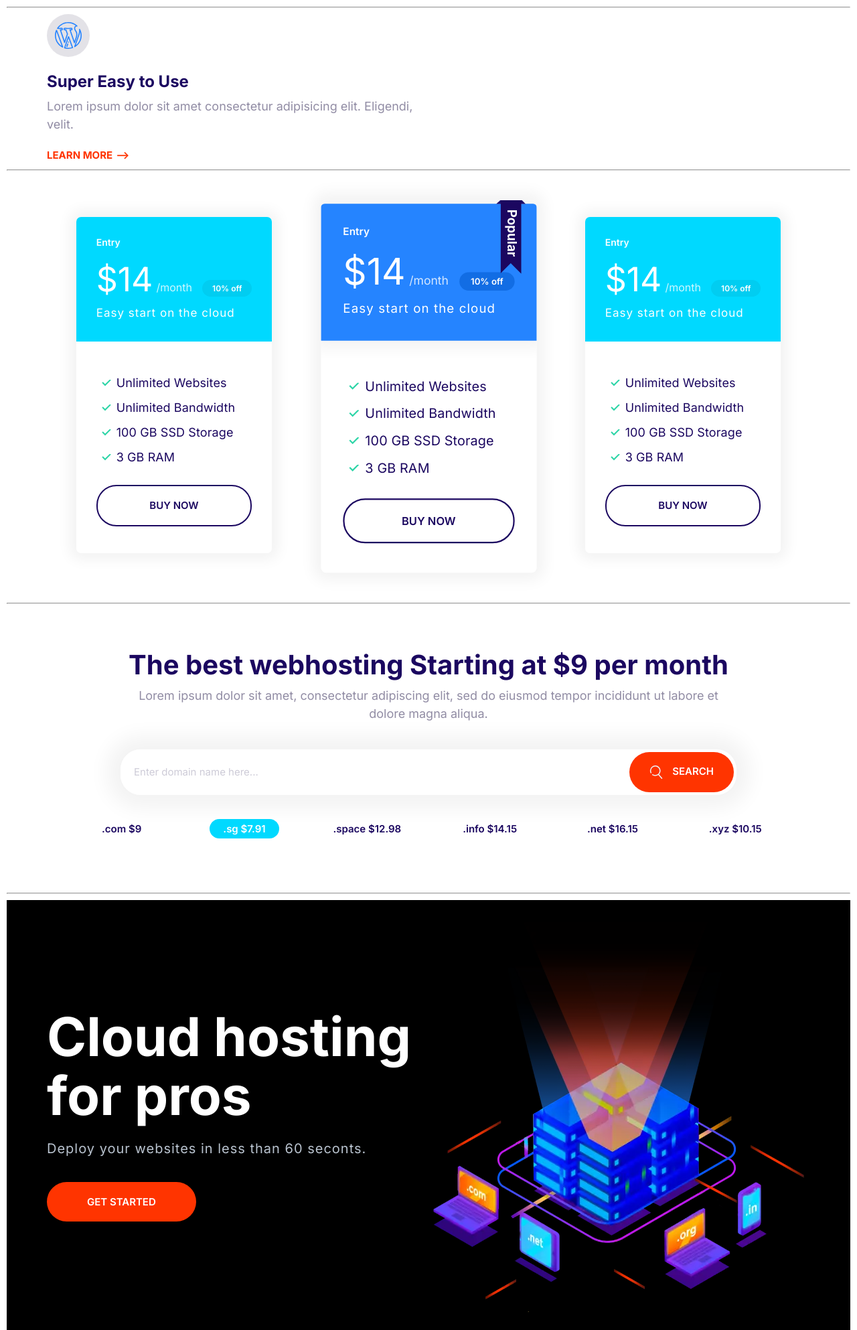
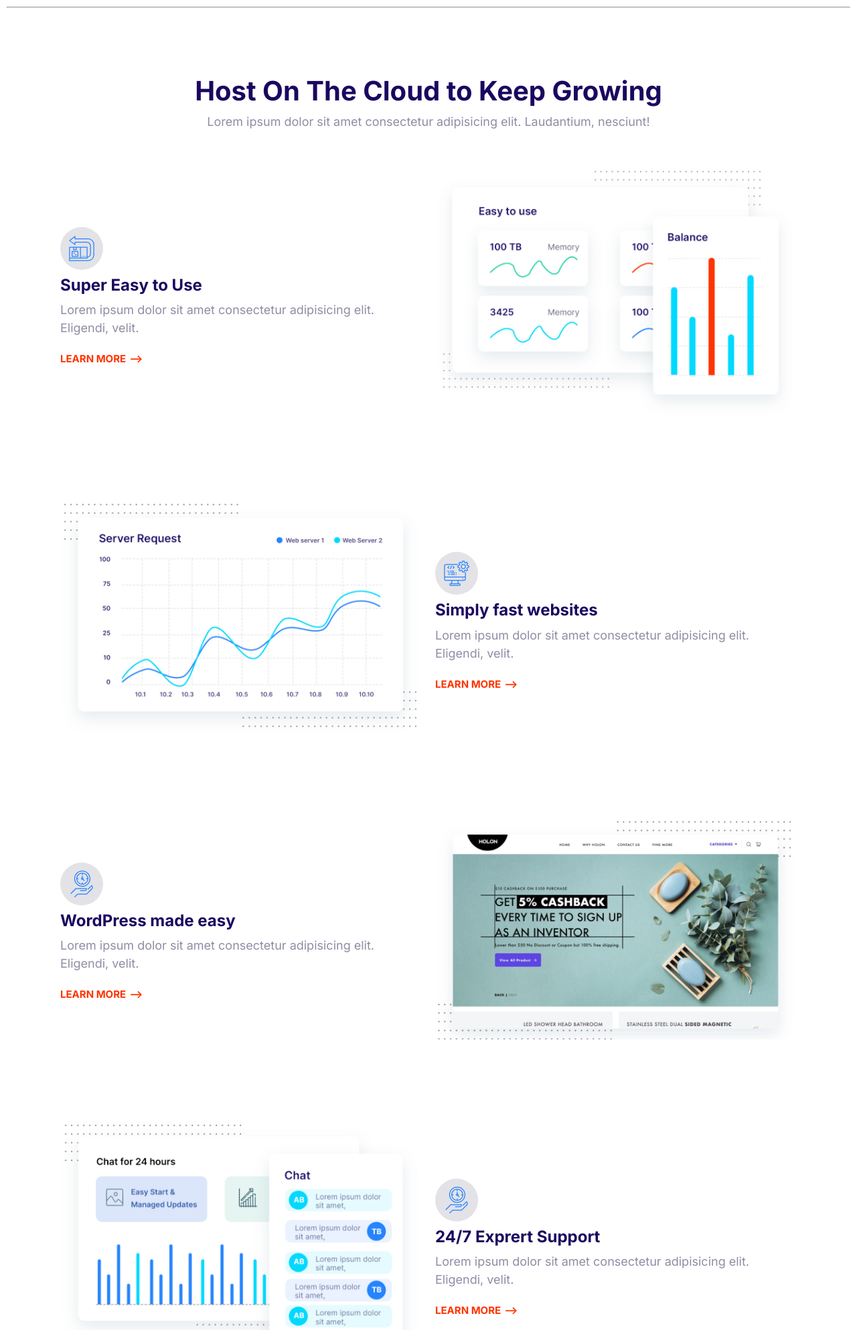
Before and after one commit to pesekt1/html-css-3, a PHP site: page / in a window 1280 px wide; the page is wider, and only the part inside the window is pictured. Shown: the top 1986 px of that part at 67% size. Run offline with PHP 8.4, Linux system fonts and the light colour scheme.

Commit message:
features block

```diff
--- a/css/styles.css
+++ b/css/styles.css
@@ -801,3 +801,26 @@ a {
 }
 
 /**************************** Features *******************************/
+
+.feature__heading {
+  margin: 1rem 0;
+}
+
+.feature {
+  row-gap: 4rem;
+  column-gap: 2rem;
+  align-items: center;
+  margin: 12rem 0;
+}
+
+.feature:first-of-type {
+  margin-top: 6rem;
+}
+
+.feature:nth-child(odd) .feature__content {
+  order: 2;
+}
+
+.feature__image {
+  width: 100%;
+}
--- a/index.html
+++ b/index.html
@@ -16,24 +16,161 @@
   </head>
   <body>
     <hr />
+    <!-- Features block -->
+    <section class="block container">
+      <div class="block__header">
+        <h2>Host Оn Тhe Cloud to Keep Growing</h2>
+        <p>
+          Lorem ipsum dolor sit amet consectetur adipisicing elit. Laudantium,
+          nesciunt!
+        </p>
+      </div>
+      <!-- Feature 1-->
+      <article class="grid grid--1x2 feature">
+        <div class="feature__content">
+          <!-- icon -->
+          <span class="icon-container">
+            <svg class="icon icon--primary">
+              <use xlink:href="images/sprite.svg#easy"></use>
+            </svg>
+          </span>
+          <h3 class="feature__heading">Super Easy to Use</h3>
+          <p>
+            Lorem ipsum dolor sit amet consectetur adipisicing elit. Eligendi,
+            velit.
+          </p>
+          <a class="link-arrow" href="#">Learn more</a>
+        </div>
+        <picture>
+          <source
+            type="image/webp"
+            srcset="images/easy.webp 1x, images/easy@2x.webp 2x"
+          />
+          <source
+            type="image/jpg"
+            srcset="images/easy.jpg 1x, images/easy@2x.jpg 2x"
+          />
+          <img class="feature__image" src="images/easy@2x.jpg" alt="" />
+        </picture>
+      </article>
 
-    <!-- Features block -->
-    <article class="container grid grid--1x2">
+      <!-- Feature 2-->
+      <article class="grid grid--1x2 feature">
+        <div class="feature__content">
+          <!-- icon -->
+          <span class="icon-container">
+            <svg class="icon icon--primary">
+              <use xlink:href="images/sprite.svg#computer"></use>
+            </svg>
+          </span>
+          <h3 class="feature__heading">Simply fast websites</h3>
+          <p>
+            Lorem ipsum dolor sit amet consectetur adipisicing elit. Eligendi,
+            velit.
+          </p>
+          <a class="link-arrow" href="#">Learn more</a>
+        </div>
+        <picture>
+          <source
+            type="image/webp"
+            srcset="images/fast.webp 1x, images/fast@2x.webp 2x"
+          />
+          <source
+            type="image/jpg"
+            srcset="images/fast.jpg 1x, images/fast@2x.jpg 2x"
+          />
+          <img class="feature__image" src="images/fast@2x.jpg" alt="" />
+        </picture>
+      </article>
+
+      <!-- Feature 3-->
+      <article class="grid grid--1x2 feature">
+        <div class="feature__content">
+          <!-- icon -->
+          <span class="icon-container">
+            <svg class="icon icon--primary">
+              <use xlink:href="images/sprite.svg#clock"></use>
+            </svg>
+          </span>
+          <h3 class="feature__heading">WordPress made easy</h3>
+          <p>
+            Lorem ipsum dolor sit amet consectetur adipisicing elit. Eligendi,
+            velit.
+          </p>
+          <a class="link-arrow" href="#">Learn more</a>
+        </div>
+        <picture>
+          <source
+            type="image/webp"
+            srcset="images/wordpress.webp 1x, images/wordpress@2x.webp 2x"
+          />
+          <source
+            type="image/jpg"
+            srcset="images/wordpress.jpg 1x, images/wordpress@2x.jpg 2x"
+          />
+          <img class="feature__image" src="images/wordpress@2x.jpg" alt="" />
+        </picture>
+      </article>
+
+      <!-- Feature 4-->
+      <article class="grid grid--1x2 feature">
+        <div class="feature__content">
+          <!-- icon -->
+          <span class="icon-container">
+            <svg class="icon icon--primary">
+              <use xlink:href="images/sprite.svg#clock"></use>
+            </svg>
+          </span>
+          <h3 class="feature__heading">24/7 Exprert Support</h3>
+          <p>
+            Lorem ipsum dolor sit amet consectetur adipisicing elit. Eligendi,
+            velit.
+          </p>
+          <a class="link-arrow" href="#">Learn more</a>
+        </div>
+        <picture>
+          <source
+            type="image/webp"
+            srcset="images/support.webp 1x, images/support@2x.webp 2x"
+          />
+          <source
+            type="image/jpg"
+            srcset="images/support.jpg 1x, images/support@2x.jpg 2x"
+          />
+          <img class="feature__image" src="images/support@2x.jpg" alt="" />
+        </picture>
+      </article>
+    </section>
+
+    <hr />
+
+    <!-- Feature -->
+    <article class="grid grid--1x2 feature">
       <div>
         <!-- icon -->
         <span class="icon-container">
           <svg class="icon icon--primary">
-            <use xlink:href="images/sprite.svg#wordpress"></use>
+            <use xlink:href="images/sprite.svg#easy"></use>
           </svg>
         </span>
-        <h3>Super Easy to Use</h3>
+        <h3 class="feature__heading">Super Easy to Use</h3>
         <p>
           Lorem ipsum dolor sit amet consectetur adipisicing elit. Eligendi,
           velit.
         </p>
         <a class="link-arrow" href="#">Learn more</a>
       </div>
-      <picture> </picture>
+      <picture>
+        <source
+          type="image/webp"
+          srcset="images/easy.webp 1x, images/easy@2x.webp 2x"
+        />
+        <source
+          type="image/jpg"
+          srcset="images/easy.jpg 1x, images/easy@2x.jpg 2x"
+        />
+        <img class="feature__image" src="images/easy@2x.jpg" alt="" />
+      </picture>
     </article>
 
     <hr />
```
Also changed, not shown: components/feature.html (added, +27 -0 lines), components/features-block.html (added, +125 -0 lines).
